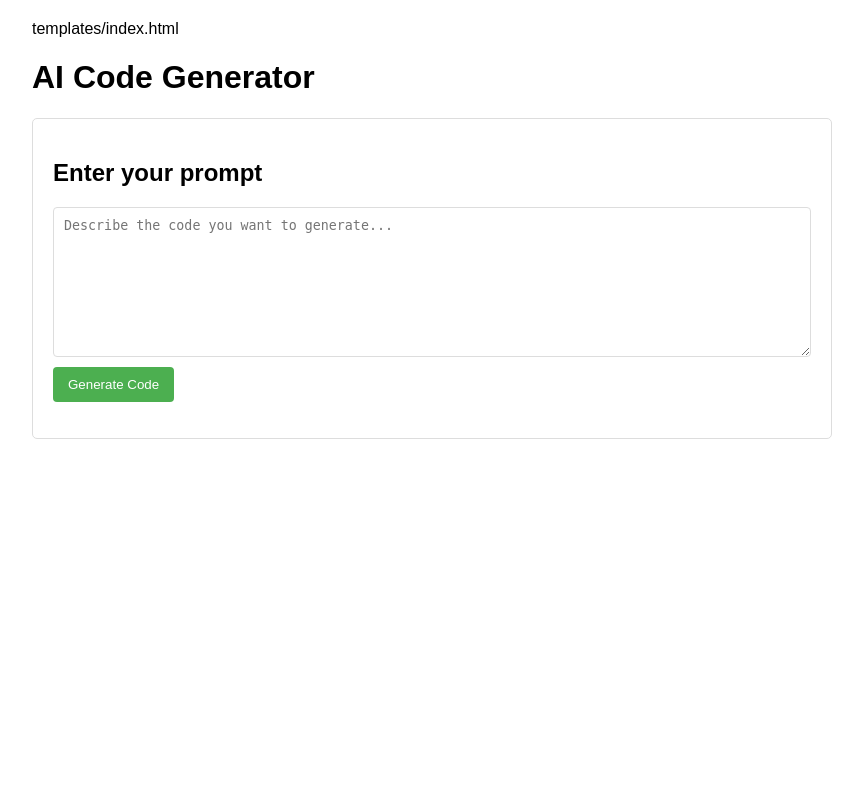
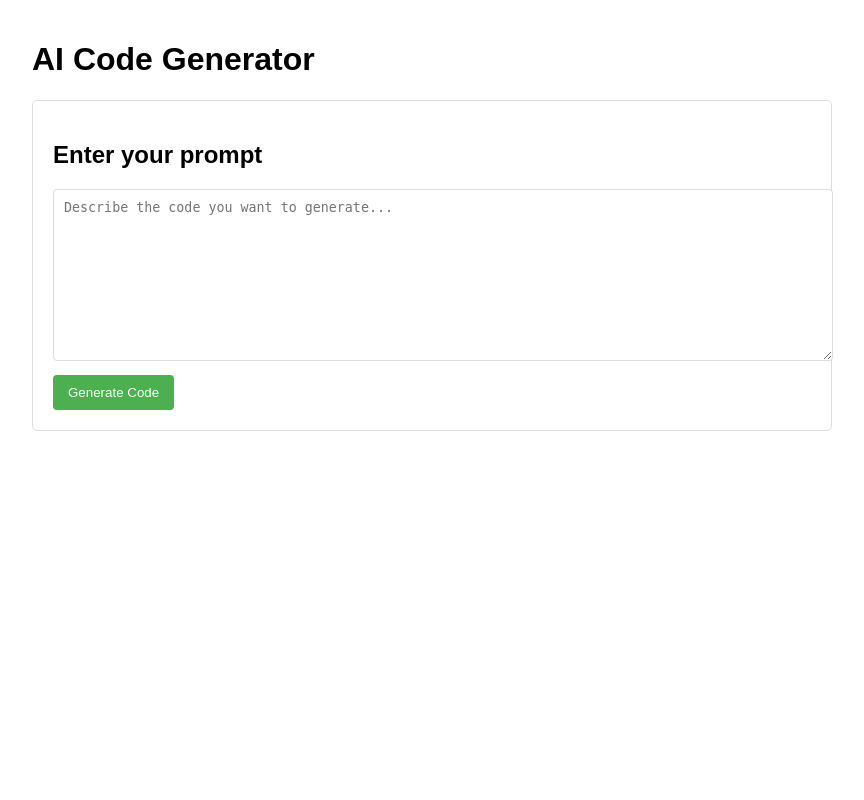
Before and after one commit to kinhthu/sample_code_generator_with_ai, a Flask app: page / in a window 1280 px wide. Shown: the whole page, without its empty margins (208-1072 px from the left). Run offline with Flask 3, Linux system fonts and the light colour scheme.

Commit message:
remove redundant code

```diff
--- a/templates/index.html
+++ b/templates/index.html
@@ -1,4 +1,3 @@
-templates/index.html
 <!DOCTYPE html>
 <html lang="en">
 
```
